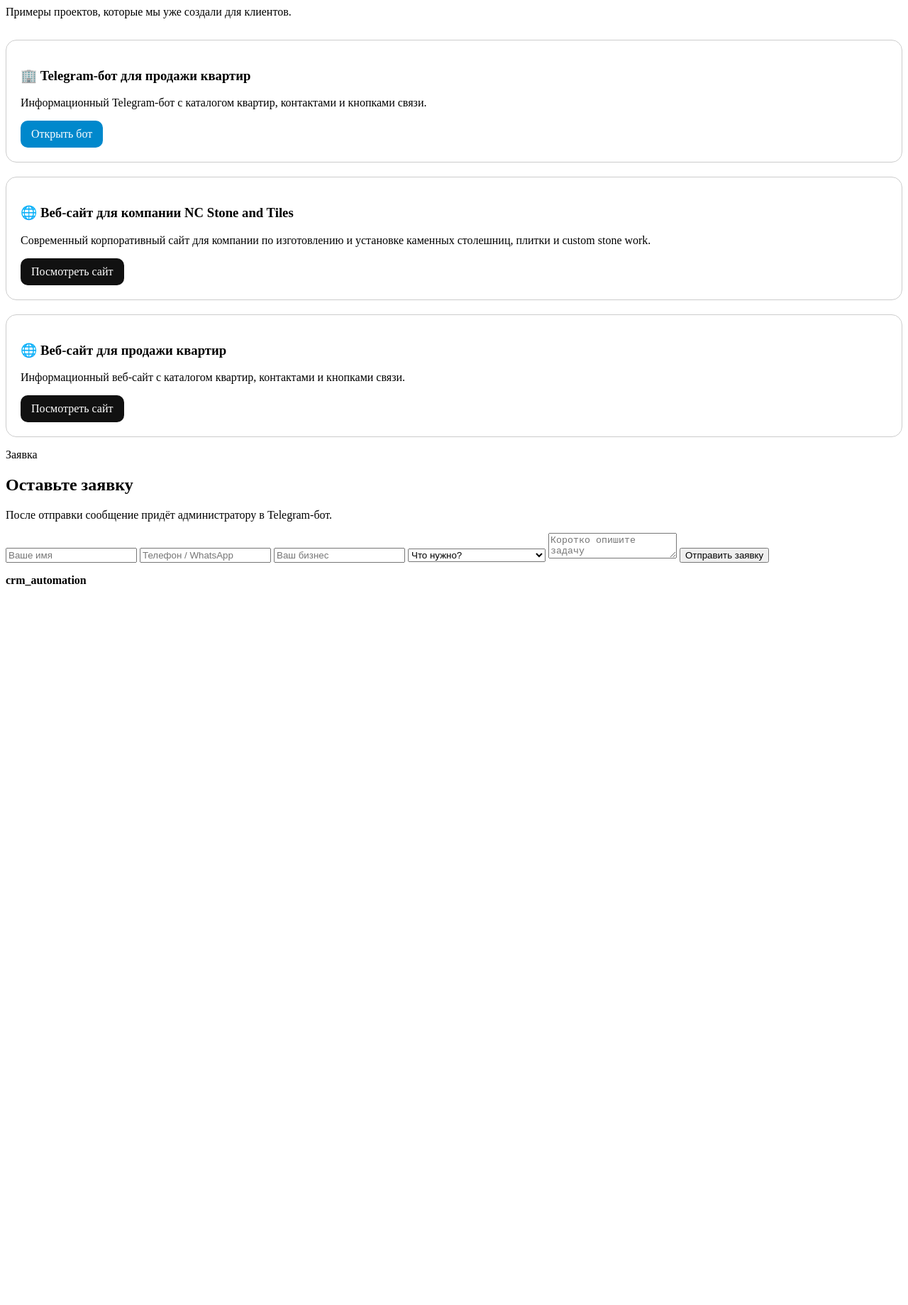
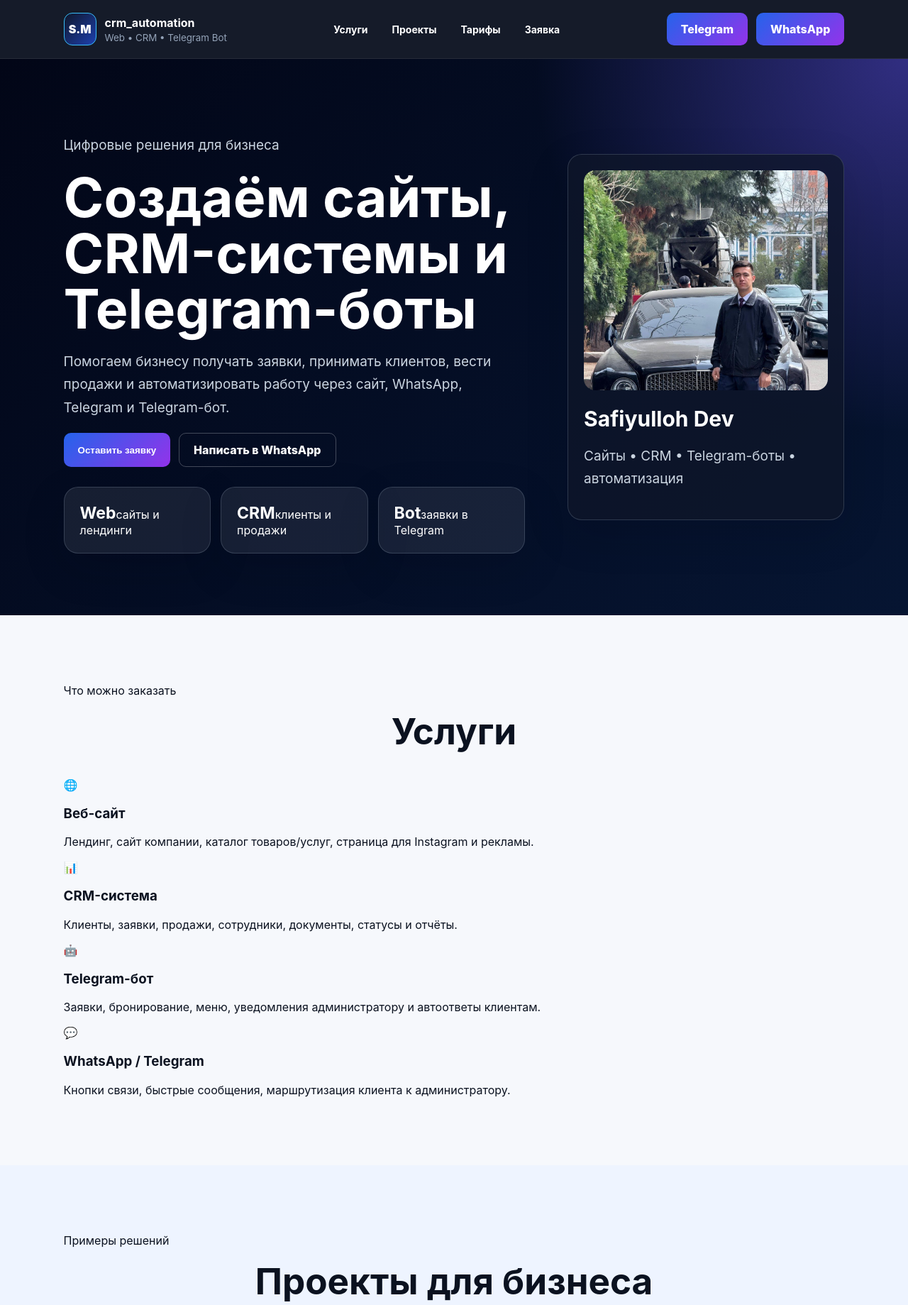
Before and after one commit to SafiullohMirzoev/my_vebsite_frontend_backend, a website: page index.html in a window 1280 px wide. Shown: the top 1839 px of the page at 71% size. Before the commit the page ends 835 px from the top, so only its background shows below. Drawn offline with Linux system fonts and the light colour scheme.

Commit message:
Enhance index.html with services and projects sections
Added detailed sections for services, projects, and pricing.

```diff
--- a/index.html
+++ b/index.html
@@ -1,3 +1,71 @@
+<!doctype html>
+<html lang="ru">
+<head>
+  <meta charset="UTF-8" />
+  <meta name="viewport" content="width=device-width, initial-scale=1.0" />
+  <title>DevCraft — сайты, CRM и Telegram-боты</title>
+  <meta name="description" content="Создание сайтов, CRM-систем, Telegram-ботов и автоматизации для бизнеса в Таджикистане." />
+  <link rel="stylesheet" href="style.css" />
+</head>
+<body>
+
+  <header class="header">
+    <a class="brand" href="#top"><span>S.M</span><div><b>crm_automation</b><small>Web • CRM • Telegram Bot</small></div></a>
+    <nav>
+      <a href="#services">Услуги</a><a href="#projects">Проекты</a><a href="#pricing">Тарифы</a><a href="#request">Заявка</a>
+    </nav>
+    <div class="actions"><a id="tgTop" class="pill" target="_blank">Telegram</a><a id="waTop" class="pill light" target="_blank">WhatsApp</a></div>
+  </header>
+
+  <main id="top">
+    <section class="hero">
+      <div class="heroText">
+        <p class="tag">Цифровые решения для бизнеса</p>
+        <h1>Создаём сайты, CRM-системы и Telegram-боты</h1>
+        <p>Помогаем бизнесу получать заявки, принимать клиентов, вести продажи и автоматизировать работу через сайт, WhatsApp, Telegram и Telegram-бот.</p>
+        <div class="heroBtns"><button class="btn" data-scroll>Оставить заявку</button><a id="waHero" class="btn outline" target="_blank">Написать в WhatsApp</a></div>
+        <div class="stats"><div><b>Web</b><span>сайты и лендинги</span></div><div><b>CRM</b><span>клиенты и продажи</span></div><div><b>Bot</b><span>заявки в Telegram</span></div></div>
+      </div>
+      <div class="profile">
+        <img src="safiyulloh.jpg" alt="Safiyulloh" />
+        <h3>Safiyulloh Dev</h3>
+        <p>Сайты • CRM • Telegram-боты • автоматизация</p>
+      </div>
+    </section>
+
+    <section id="services" class="section">
+      <p class="tag">Что можно заказать</p><h2>Услуги</h2>
+      <div class="grid">
+        <article><span>🌐</span><h3>Веб-сайт</h3><p>Лендинг, сайт компании, каталог товаров/услуг, страница для Instagram и рекламы.</p></article>
+        <article><span>📊</span><h3>CRM-система</h3><p>Клиенты, заявки, продажи, сотрудники, документы, статусы и отчёты.</p></article>
+        <article><span>🤖</span><h3>Telegram-бот</h3><p>Заявки, бронирование, меню, уведомления администратору и автоответы клиентам.</p></article>
+        <article><span>💬</span><h3>WhatsApp / Telegram</h3><p>Кнопки связи, быстрые сообщения, маршрутизация клиента к администратору.</p></article>
+      </div>
+    </section>
+
+    <section id="projects" class="section soft">
+      <p class="tag">Примеры решений</p><h2>Проекты для бизнеса</h2>
+      <div class="grid two">
+        <article><h3>Сайт + Telegram-бот</h3><p>Клиент заполняет форму на сайте, заявка сразу приходит администратору в Telegram.</p></article>
+        <article><h3>CRM для продаж</h3><p>Учет клиентов, объектов, заказов, оплат и статусов в одной панели.</p></article>
+        <article><h3>Бот для магазина</h3><p>Каталог, вопросы клиентов, заявки, связь с менеджером и уведомления.</p></article>
+        <article><h3>Бронирование услуг</h3><p>Запись клиента, выбор услуги, даты, времени и отправка заявки админу.</p></article>
+      </div>
+    </section>
+
+    <section id="pricing" class="section">
+      <p class="tag">Формат работы</p><h2>Тарифы</h2>
+      <div class="grid priceGrid">
+        <article><h3>Basic</h3><b>от 7000 TJS</b><p>Одностраничный сайт + кнопки WhatsApp/Telegram.</p><button class="small" data-package="Basic" data-scroll>Выбрать</button></article>
+        <article class="featured"><h3>Standard</h3><b>от 20000 TJS</b><p>Сайт + форма заявки + отправка в Telegram-бот.</p><button class="small" data-package="Standard" data-scroll>Выбрать</button></article>
+        <article><h3>Premium</h3><b>обсуждается</b><p>CRM, Telegram-бот, база данных и личные кабинеты.</p><button class="small" data-package="Premium" data-scroll>Обсудить</button></article>
+      </div>
+    </section>
+
+
+  <section id="projects" style="padding:40px 20px;">
+  <h2 style="text-align:center;">Наши проекты</h2>
+  <p style="text-align:center;">
 Примеры проектов, которые мы уже создали для клиентов.
   </p>
 
```
